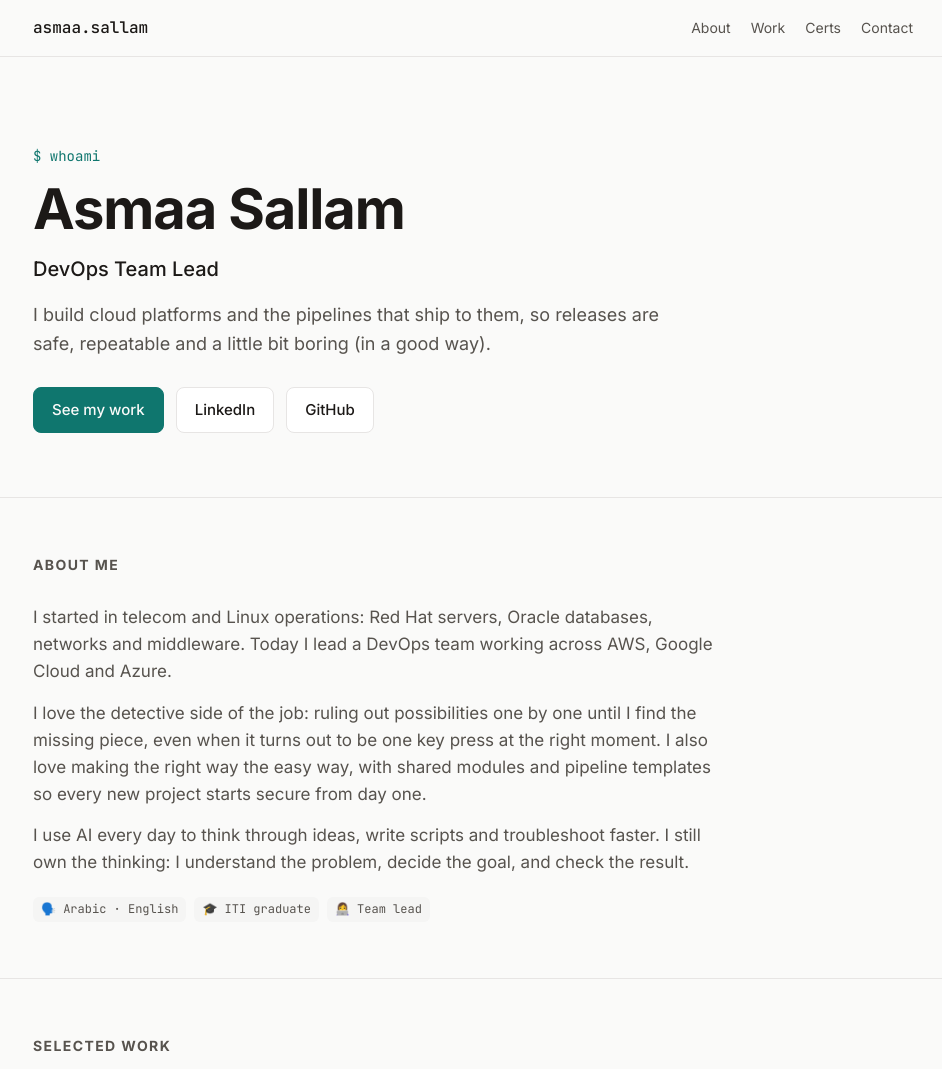
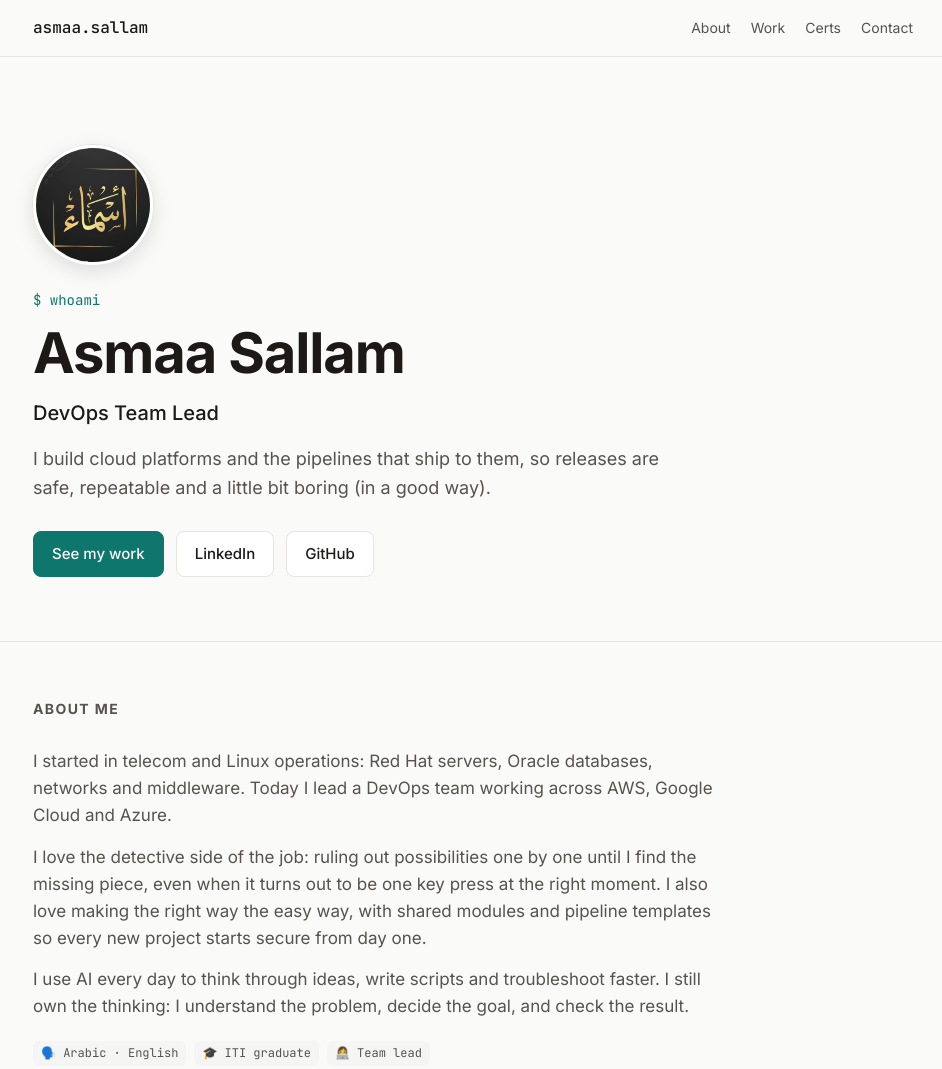
Before and after one commit to asmaasallam22/asmaasallam22.github.io, a plain HTML site: page index.html in a window 1280 px wide. Shown: the top 1069 px of the page, without its empty margins (167-1109 px from the left). Drawn offline with Linux system fonts and the light colour scheme.

Commit message:
Add profile photo

```diff
--- a/index.html
+++ b/index.html
@@ -5,6 +5,8 @@
 <meta name="viewport" content="width=device-width, initial-scale=1">
 <title>Asmaa Sallam | DevOps Team Lead</title>
 <meta name="description" content="Asmaa Sallam, DevOps Team Lead. AWS, Google Cloud and Kubernetes certified. Cloud platforms, CI/CD and migrations.">
+<link rel="icon" href="profile.jpg">
+<meta property="og:image" content="https://asmaasallam22.github.io/profile.jpg">
 <link rel="preconnect" href="https://fonts.googleapis.com">
 <link rel="preconnect" href="https://fonts.gstatic.com" crossorigin>
 <link href="https://fonts.googleapis.com/css2?family=Inter:wght@400;500;600;700&family=JetBrains+Mono:wght@400;500&display=swap" rel="stylesheet">
@@ -35,6 +37,8 @@
   nav ul a { color: var(--muted); }
 
   header { padding: 88px 0 64px; }
+  .avatar { display: block; width: 120px; height: 120px; border-radius: 50%; object-fit: cover;
+            border: 3px solid var(--surface); box-shadow: 0 0 0 1px var(--line), 0 6px 20px rgba(0,0,0,.12); margin: 0 0 24px; }
   .kicker { font-family: "JetBrains Mono", monospace; color: var(--accent); font-size: 14px; margin: 0 0 12px; }
   h1 { font-size: clamp(36px, 6vw, 56px); line-height: 1.1; margin: 0 0 12px; letter-spacing: -0.02em; }
   .role { font-size: 20px; font-weight: 500; margin: 0 0 16px; }
@@ -106,6 +110,7 @@
 
 <header>
   <div class="wrap">
+    <img class="avatar" src="profile.jpg" alt="Asmaa Sallam" width="120" height="120">
     <p class="kicker">$ whoami</p>
     <h1>Asmaa Sallam</h1>
     <p class="role">DevOps Team Lead</p>
```
Also changed, not shown: profile.jpg (added).
